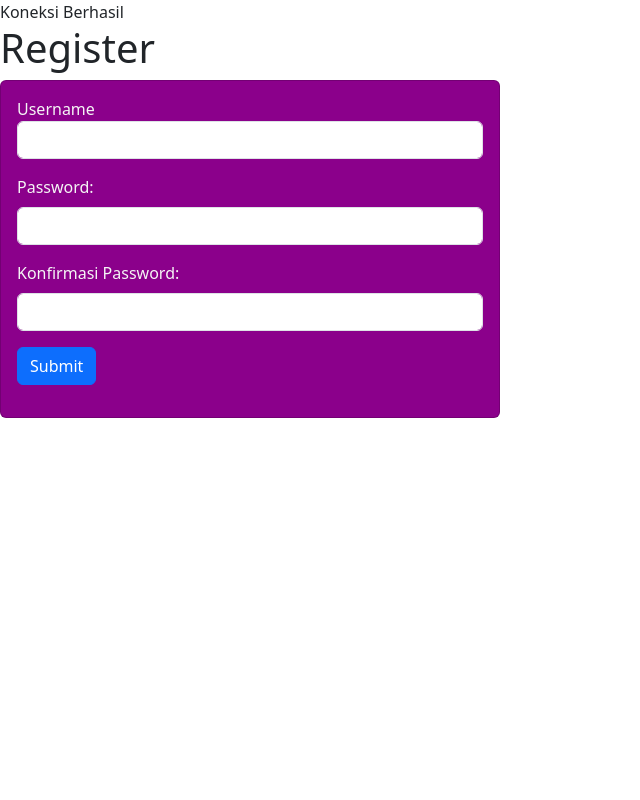
After one commit to nabilahanesta/Tugas1-PemrogramanWeb-Individu, a PHP site: page /register2.php in a window 1280 px wide. The commit adds this page. Shown: the whole page, without its empty margins (0-640 px from the left). Run offline with PHP 8.4, Linux system fonts and the light colour scheme.

Commit message:
menambahkan register dan session

```diff
--- a/function.php
+++ b/function.php
@@ -46,7 +46,6 @@
 
     // Pindahkan file ke folder images/
     if(move_uploaded_file($temp, $path)) {
-
         // Simpan nama file ke DB
         $query = "INSERT INTO mahasiswa VALUES ('', '$namafile', '$nama', '$nim', '$jurusan', '$nohp')";
         mysqli_query($koneksi, $query);
@@ -56,11 +55,11 @@
     }
    }
 
-
    function hapusdata($id)
    {
     global $koneksi;
-    $query= "DELETE FROM mahasiswa WHERE id = $id";
+
+    $query = "DELETE FROM mahasiswa where id=$id";
     mysqli_query($koneksi, $query);
 
     return mysqli_affected_rows($koneksi);
@@ -76,31 +75,68 @@
     $nohp = $data["nohp"];
 
     // Handle upload foto
-    if($_FILES['foto']['error'] === 4) {
-        // Jika tidak ada file yang diupload, tetap gunakan foto lama
-        $namafile = $data["foto_lama"];
-    } else {
-        // Jika ada file yang diupload, proses upload
     $file = $_FILES['foto']['name'];
     $namafile = date ('day_hm'). '_' . $file;
     $temp = $_FILES['foto']['tmp_name'];
     $folder = 'images/';
     $path = $folder . $namafile;
 
-        move_uploaded_file($temp, $path);
+    // Pindahkan file ke folder images/
+    if(move_uploaded_file($temp, $path)) {
+        // Simpan nama file ke DB
+        $query = "UPDATE mahasiswa SET foto = '$namafile', nama='$nama', nim = '$nim', jurusan = '$jurusan', nohp = '$nohp' WHERE id=$id; ";
+        mysqli_query($koneksi, $query);
+        return mysqli_affected_rows($koneksi);
+    } else {
+        return 0; // gagal upload
+    }
    }
 
-    // Update data ke DB
-    $query = "UPDATE mahasiswa SET
-    foto='$namafile',
-    nama='$nama',
-    nim='$nim',
-    jurusan='$jurusan',
-    nohp='$nohp'
-    WHERE id=$id";
-    mysqli_query($koneksi, $query);
 
-    return mysqli_affected_rows($koneksi);
+   function register($data)
+   {
+        global $koneksi;
+
+        $username = stripslashes($data["username"]);
+        $password1 = $data["password1"];
+        $password2 = $data["password2"];
+
+        $query = "SELECT * FROM user WHERE username='$username'";
+
+        $username_check = mysqli_query($koneksi, $query);
+
+        if(mysqli_num_rows($username_check) > 0 )
+        {
+            return "Username Sudah Terdaftar!";
         }
 
+        if(!preg_match('/^[a-zA-Z0-9.-_]+$/', $username))
+        {
+            return "Username Tidak Valid";
+        }
+
+        if($password1 !== $password2)
+        {
+            return "Konfirmasi Password Salah!";
+        }
+
+        $encrypt_pass = password_hash($password1, PASSWORD_DEFAULT );
+
+        // return $encrypt_pass;
+
+        $query_insert = "INSERT INTO user (username, password) VALUE ('$username', '$encrypt_pass')";
+
+        if(mysqli_query($koneksi, $query_insert))
+        {
+            return "Register Berhasil";
+        }
+        else
+        {
+            return "Gagal" . mysqli_error($koneksi);
+        }
+
+
+   }
+
+
    ?>
--- /dev/null
+++ b/register2.php
@@ -0,0 +1,81 @@
+<?php
+    require 'function.php';
+
+    if(isset($_POST["register"]))
+    {
+        $message = register($_POST);
+
+        if($message === "Register Berhasil")
+        {
+            echo "
+                <script>
+                    alert('" . addslashes($message) . "');
+                    document.location.href='login1.php';
+                </script>
+            ";
+        }
+        else
+        {
+            echo "
+                <script>
+                    alert('" . addslashes($message) . "');
+                    document.location.href='register1.php';
+                </script>
+            ";
+
+        }
+    }
+
+?>
+
+
+<!DOCTYPE html>
+<html lang="en">
+<head>
+    <meta charset="UTF-8">
+    <meta name="viewport" content="width=device-width, initial-scale=1.0">
+    <title>Document</title>
+    <link href="https://cdn.jsdelivr.net/npm/bootstrap@5.3.7/dist/css/bootstrap.min.css" rel="stylesheet" integrity="sha384-LN+7fdVzj6u52u30Kp6M/trliBMCMKTyK833zpbD+pXdCLuTusPj697FH4R/5mcr" crossorigin="anonymous">
+
+</head>
+<body>
+    <h1> Register </h1>
+    <div class="card" style="width: 500px; background-color: darkmagenta;
+    color: whitesmoke">
+        <div class="card-body">
+            <form action="" method="post" enctype="multipart/form-data">
+                <div class="mb-3">
+                    <label for="exampleInputEmail1"
+                    class="username">Username</label>
+                    <input type="text" class="form-control"
+                    id="username"
+                    name="username">
+                </div>
+
+                <div class="mb-3">
+                    <label for="password"
+                    class="form-label"> Password: </label>
+                    <input type="password"
+                    class="form-control"
+                    id="password1"
+                    name="password1">
+                </div>
+
+                <div class="mb-3">
+                    <label for="password2"
+                    class="form-label">Konfirmasi Password: </label>
+                    <input type="password"
+                    class="form-control"
+                    id="password2"
+                    name="password2">
+                </div>
+
+                <button type="submit" name="register" class="btn btn-primary">Submit</button>
+            </form>
+        </div>
+</div>
+
+
+<script src="https://cdn.jsdelivr.net/npm/bootstrap@5.3.7/dist/js/bootstrap.bundle.min.js" integrity="sha384-ndDqU0Gzau9qJ1lfW4pNLlhNTkCfHzAVBReH9diLvGRem5+R9g2FzA8ZGN954O5Q" crossorigin="anonymous"></script>
+</body>
+</html>
```
Also changed, not shown: datamahasiswa.php (+42 -62 lines), login2.php (added, +88 -0 lines), logout.php (added, +11 -0 lines). Lines whose indentation alone changed are shown as unchanged.
